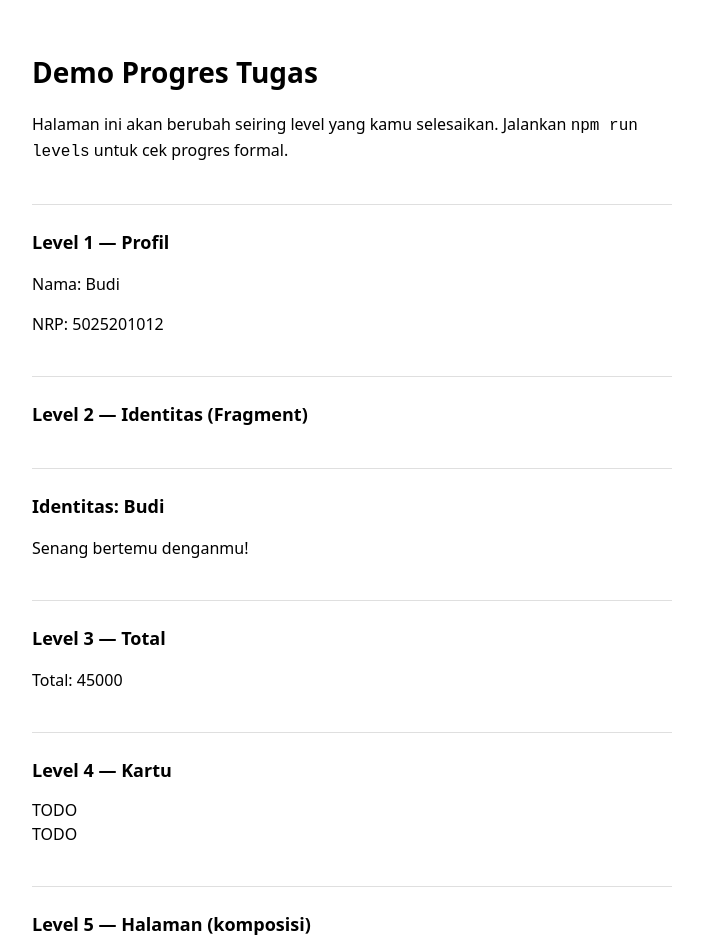
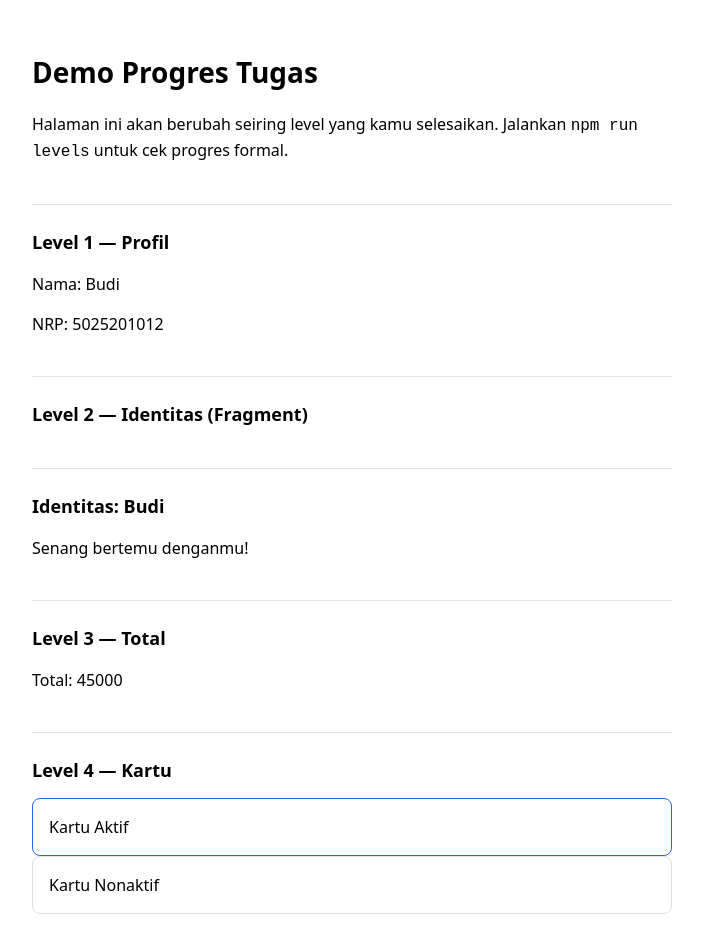
Before and after one commit to azkafh/frontend-5053241020, a React (Vite) app in the folder pertemuan-02/: page / in a window 1280 px wide. Shown: the top 952 px of the page, without its empty margins (288-991 px from the left). Built offline with nearby package versions, Linux system fonts and the light colour scheme.

Commit message:
pertemuan-02: level 4 selesai

```diff
--- a/pertemuan-02/src/components/Kartu.tsx
+++ b/pertemuan-02/src/components/Kartu.tsx
@@ -4,6 +4,15 @@
 //   (bukan "class", JSX pakai className — lihat SOAL.md bagian Aturan JSX/TSX)
 // - style inline padding 16 lewat objek: style={{ padding: 16 }}
 // - memuat teks judul di dalamnya
-export function Kartu(props: any) {
-  return <div>TODO</div>
+type KartuProps = {
+  judul: string;
+  aktif: boolean;
+};
+
+export function Kartu({judul, aktif}: KartuProps) {
+  return (
+    <div className={aktif ? "kartu aktif" : "kartu"} style={{ padding: 16 }}>
+      {judul}
+    </div>
+  );
 }
--- a/pertemuan-02/src/components/Total.tsx
+++ b/pertemuan-02/src/components/Total.tsx
@@ -7,8 +7,8 @@ type TotalProps = {
     harga: number;
   };
 
-export function Total(props: TotalProps) {
+export function Total({qty, harga}: TotalProps) {
   return (
-    <p>Total: {props.qty * props.harga}</p>
+    <p>Total: {qty * harga}</p>
   )
 }
```
